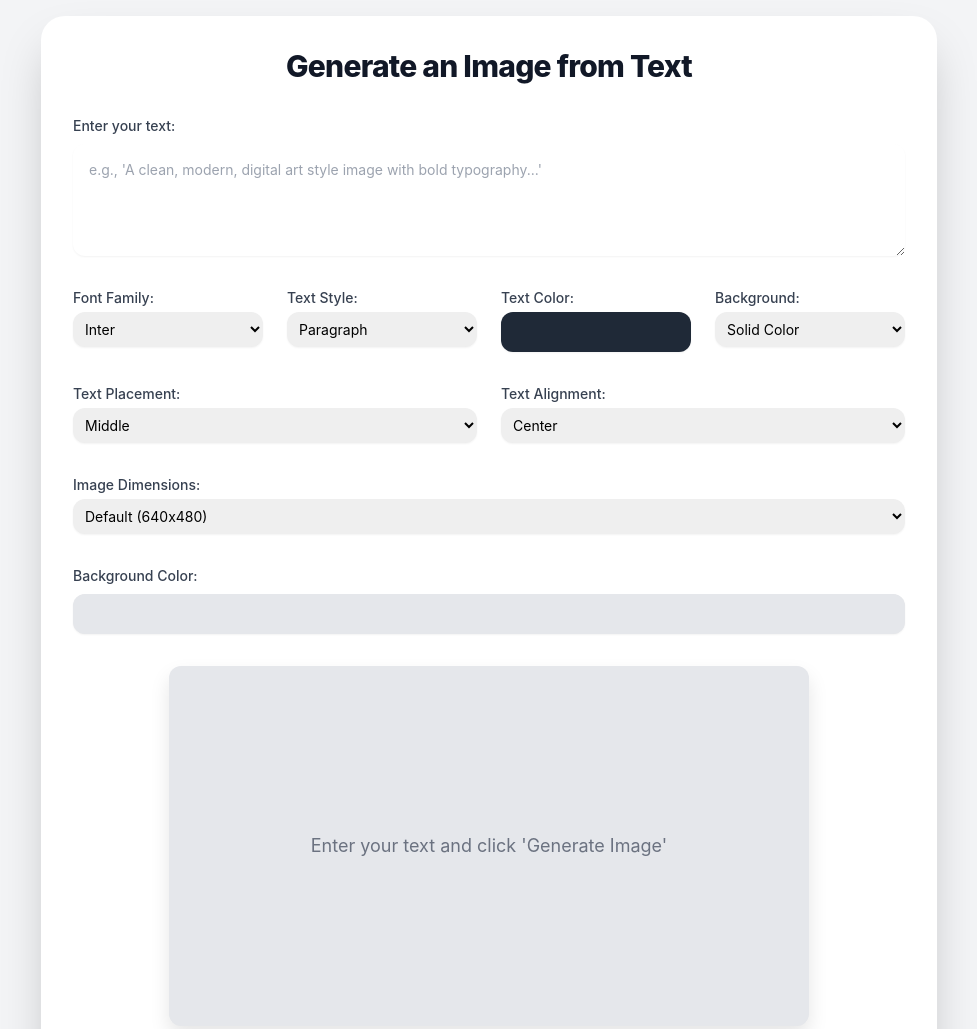
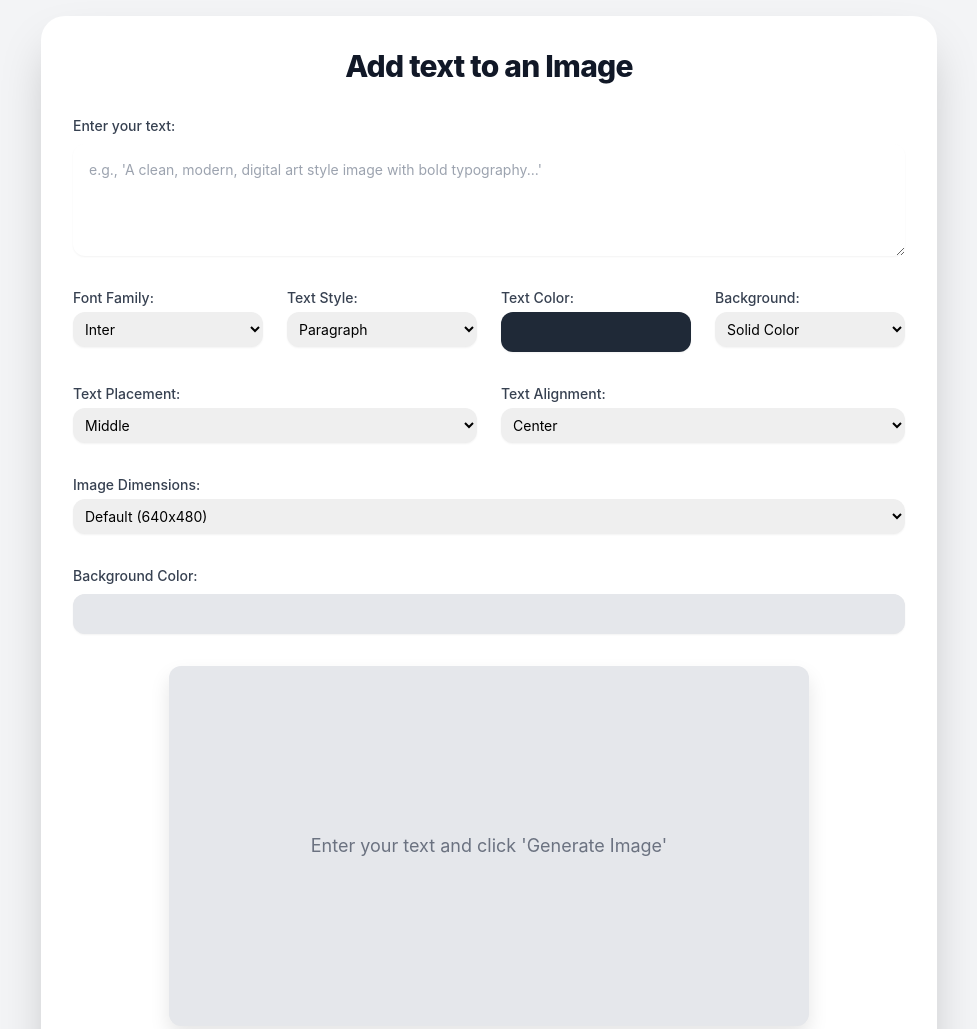
Before and after one commit to RahulR432/imageEditor, a plain HTML site: page index.html in a window 1280 px wide. Shown: the top 1029 px of the page, without its empty margins (151-1128 px from the left). Drawn offline with nearby package versions, Linux system fonts and the light colour scheme.

Commit message:
Update index.html

```diff
--- a/index.html
+++ b/index.html
@@ -3,7 +3,7 @@
 <head>
     <meta charset="UTF-8">
     <meta name="viewport" content="width=device-width, initial-scale=1.0">
-    <title>Image Generator</title>
+    <title>Image Editor & Generator</title>
     <script src="https://cdn.tailwindcss.com"></script>
     <link rel="stylesheet" href="https://cdnjs.cloudflare.com/ajax/libs/font-awesome/6.4.0/css/all.min.css">
     <link rel="preconnect" href="https://fonts.googleapis.com">
@@ -85,7 +85,7 @@
 
     <div class="container p-4">
         <div class="w-full max-w-4xl mx-auto bg-white rounded-3xl shadow-2xl p-8 flex flex-col items-center space-y-8">
-            <h1 class="text-3xl font-extrabold text-gray-900 tracking-tight">Generate an Image from Text</h1>
+            <h1 class="text-3xl font-extrabold text-gray-900 tracking-tight">Add text to an Image</h1>
 
             <!-- User input for the text prompt -->
             <div class="w-full">
```
